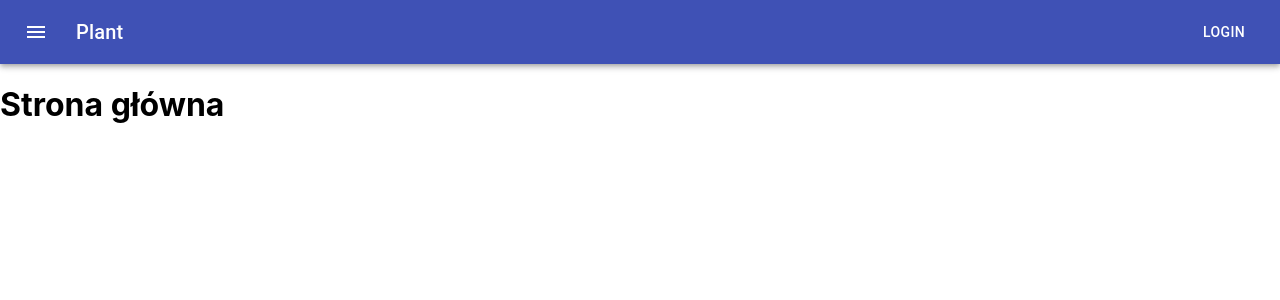
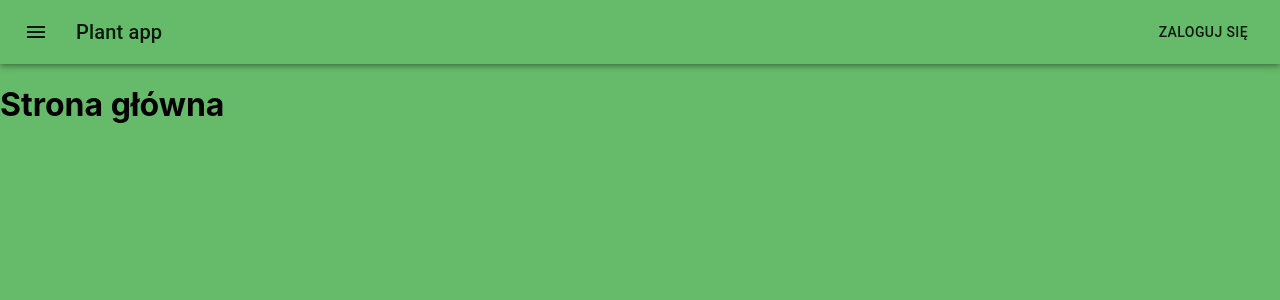
Before and after one commit to NowakKamil30/growing-plant-app, a React (Create React App) app in the folder frontend/growing-plant-app/: page / in a window 1280 px wide. Shown: the top 300 px of the page. Built offline with nearby package versions, Linux system fonts and the light colour scheme.

Commit message:
add theme

```diff
--- a/frontend/growing-plant-app/src/App.tsx
+++ b/frontend/growing-plant-app/src/App.tsx
@@ -5,7 +5,8 @@ import thunk from 'redux-thunk';
 import reducers from './reducers';
 import i18n from './i18n/i18n';
 import { I18nextProvider } from 'react-i18next';
-import AppLayout from './layouts/AppLayout';
+import { Theming } from './themes/Theming';
+
 
 function App(): JSX.Element {
   const store = createStore(reducers, applyMiddleware(thunk));
@@ -13,7 +14,7 @@ function App(): JSX.Element {
   return (
     <Provider store={store}>
       <I18nextProvider i18n={i18n}>
-        <AppLayout/>
+        <Theming/>
       </I18nextProvider>
     </Provider>
   );
--- a/frontend/growing-plant-app/src/i18n/translations/pl/pl.ts
+++ b/frontend/growing-plant-app/src/i18n/translations/pl/pl.ts
@@ -1,7 +1,11 @@
 const pl = {
     translations: {
+        title: 'Plant app',
         pages: {
             home: 'Strona główna'
+        },
+        action: {
+            login: 'zaloguj się'
         }
     }
 };
--- a/frontend/growing-plant-app/src/layouts/AppLayout.tsx
+++ b/frontend/growing-plant-app/src/layouts/AppLayout.tsx
@@ -1,15 +1,26 @@
+// eslint-disable-next-line @typescript-eslint/no-unused-vars
+import { createStyles, makeStyles, Theme } from '@material-ui/core';
 import React from 'react';
 import { AppRouter } from '../router/AppRouter';
 import { Header } from './Header';
 
+export const AppLayout = (): JSX.Element => {
+  const classes = useStyles();
 
-function AppLayout(): JSX.Element {
   return (
-    <div>
+    <div className={classes.root}>
         <Header/>
         <AppRouter/>
     </div>
   );
-}
+};
 
-export default AppLayout;
+const useStyles = makeStyles((theme: Theme) =>
+createStyles({
+  root: {
+    backgroundColor: theme.palette.primary.main,
+    flex: 1,
+    minHeight: '100vh'
+  },
+}),
+);
--- a/frontend/growing-plant-app/src/layouts/Header.tsx
+++ b/frontend/growing-plant-app/src/layouts/Header.tsx
@@ -7,6 +7,7 @@ import Typography from '@material-ui/core/Typography';
 import Button from '@material-ui/core/Button';
 import IconButton from '@material-ui/core/IconButton';
 import MenuIcon from '@material-ui/icons/Menu';
+import { Trans } from 'react-i18next';
 
 export const Header = (): JSX.Element => {
   const classes = useStyles();
@@ -19,9 +20,11 @@ export const Header = (): JSX.Element => {
             <MenuIcon />
           </IconButton>
           <Typography variant='h6' className={classes.title}>
-            Plant
+            <Trans i18nKey='title'/>
           </Typography>
-          <Button color='inherit'>Login</Button>
+          <Button color='inherit'>
+              <Trans i18nKey='action.login' />
+          </Button>
         </Toolbar>
       </AppBar>
     </div>
--- /dev/null
+++ b/frontend/growing-plant-app/src/themes/Theming.tsx
@@ -0,0 +1,23 @@
+import React from 'react';
+import { createMuiTheme, ThemeProvider } from '@material-ui/core/styles';
+import { AppLayout } from '../layouts/AppLayout';
+import { green, purple } from '@material-ui/core/colors';
+
+const theme = createMuiTheme({
+    palette: {
+        primary: {
+            main: green[400]
+        },
+        secondary: {
+            main: purple[500]
+        }
+    }
+});
+
+export const Theming = (): JSX.Element => {
+  return (
+    <ThemeProvider theme={theme}>
+      <AppLayout />
+    </ThemeProvider>
+  );
+};
```
